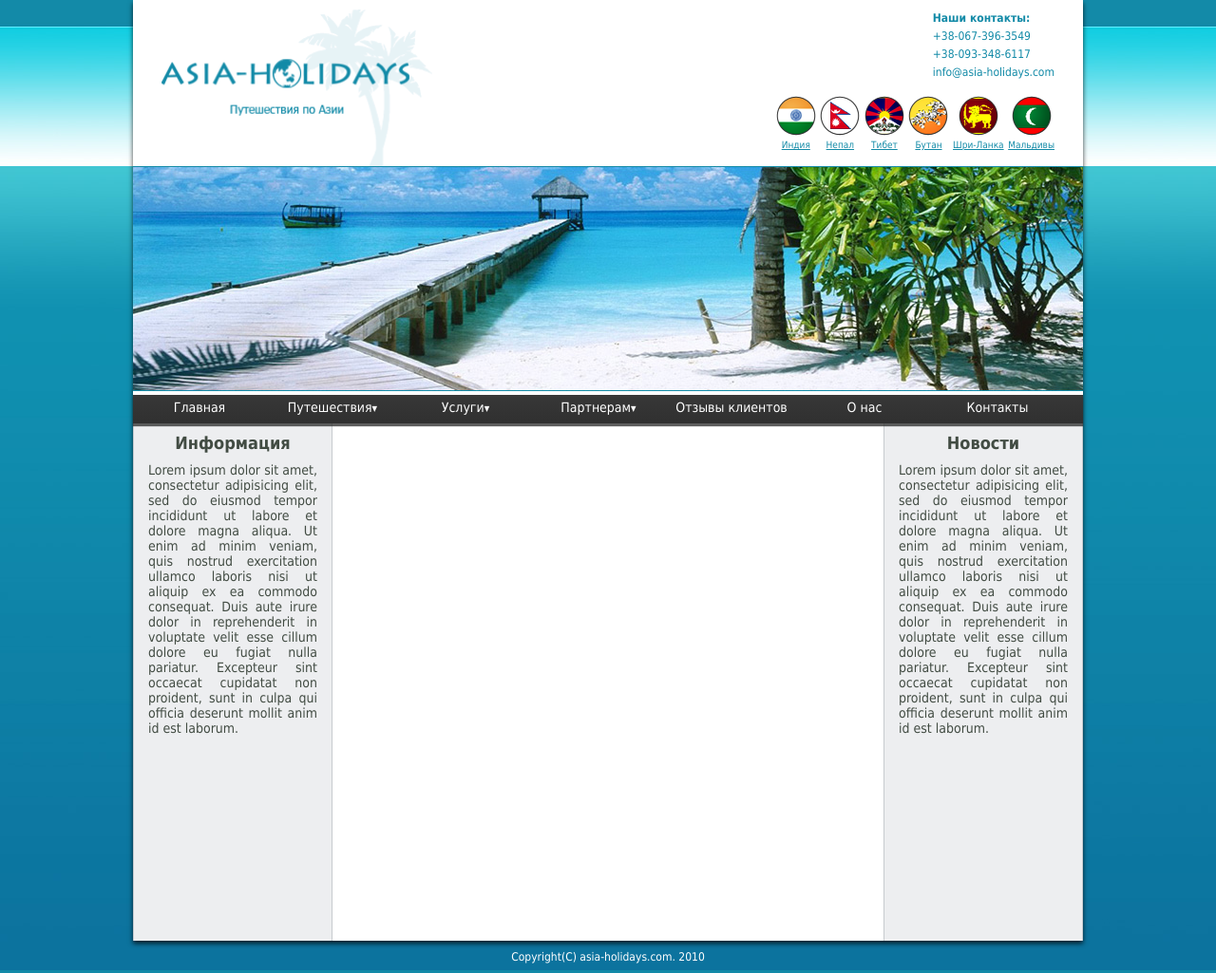
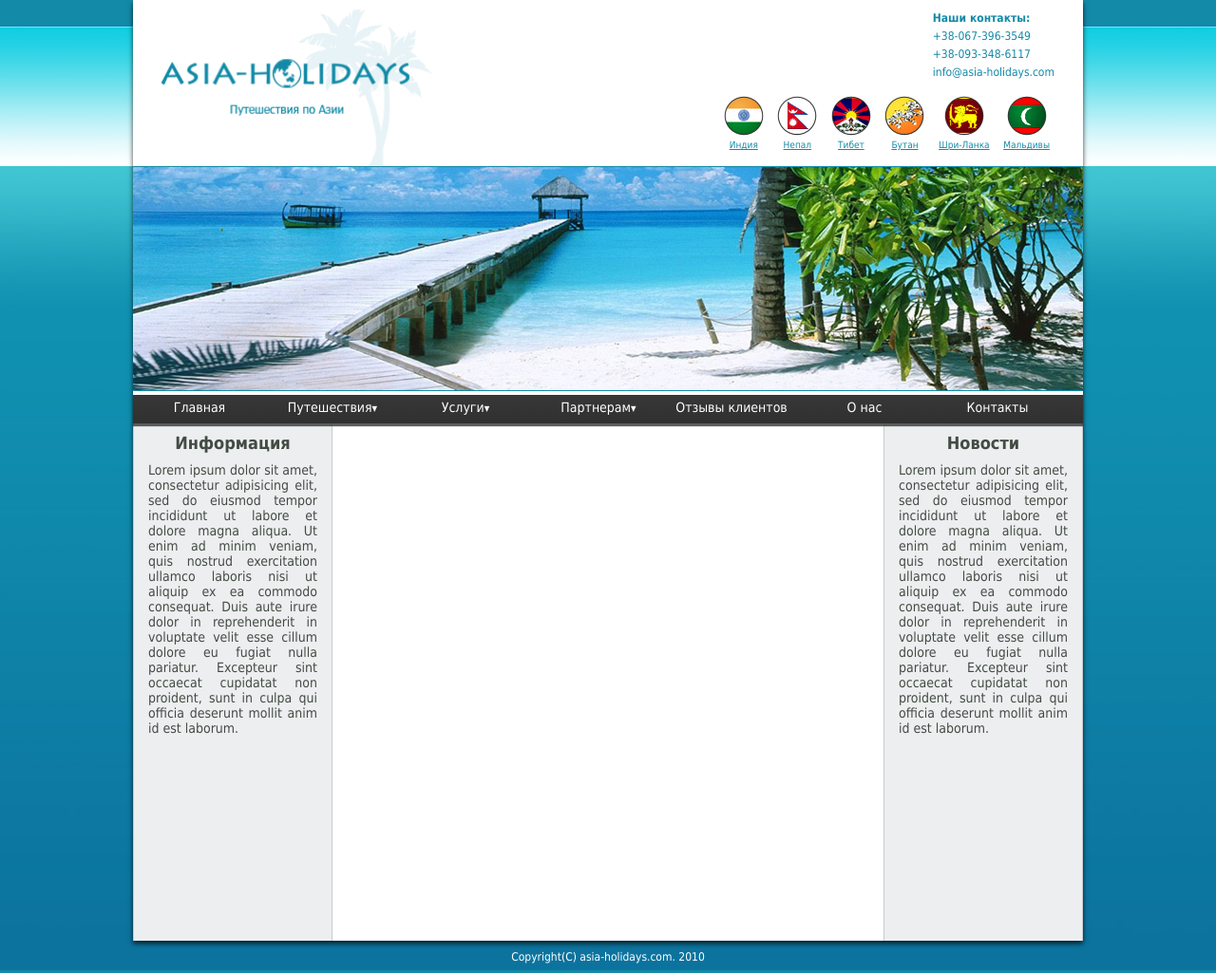
Before and after one commit to t0her/ArtemiyE.github.io, a plain HTML site: page GoIT/markup/home/lesson4/index.html in a window 1280 px wide. Shown: the whole page at 95% size. Drawn offline with Linux system fonts and the light colour scheme.

Commit message:
change padding for flags li
Поменял внутренний отступ для меню флаги.

```diff
--- a/GoIT/markup/home/lesson4/css/style.css
+++ b/GoIT/markup/home/lesson4/css/style.css
@@ -32,7 +32,7 @@ li{
 }
 .header-right{
   float: right;
-  width: 330px;
+  width: 355px;
   margin: 10px 30px;
 }
 .contacts{
@@ -49,6 +49,7 @@ li{
 }
 .flags li{
   display: inline-block;
+  padding: 0 5px;
 }
 .flags a{
   color: #128aa7;
```
